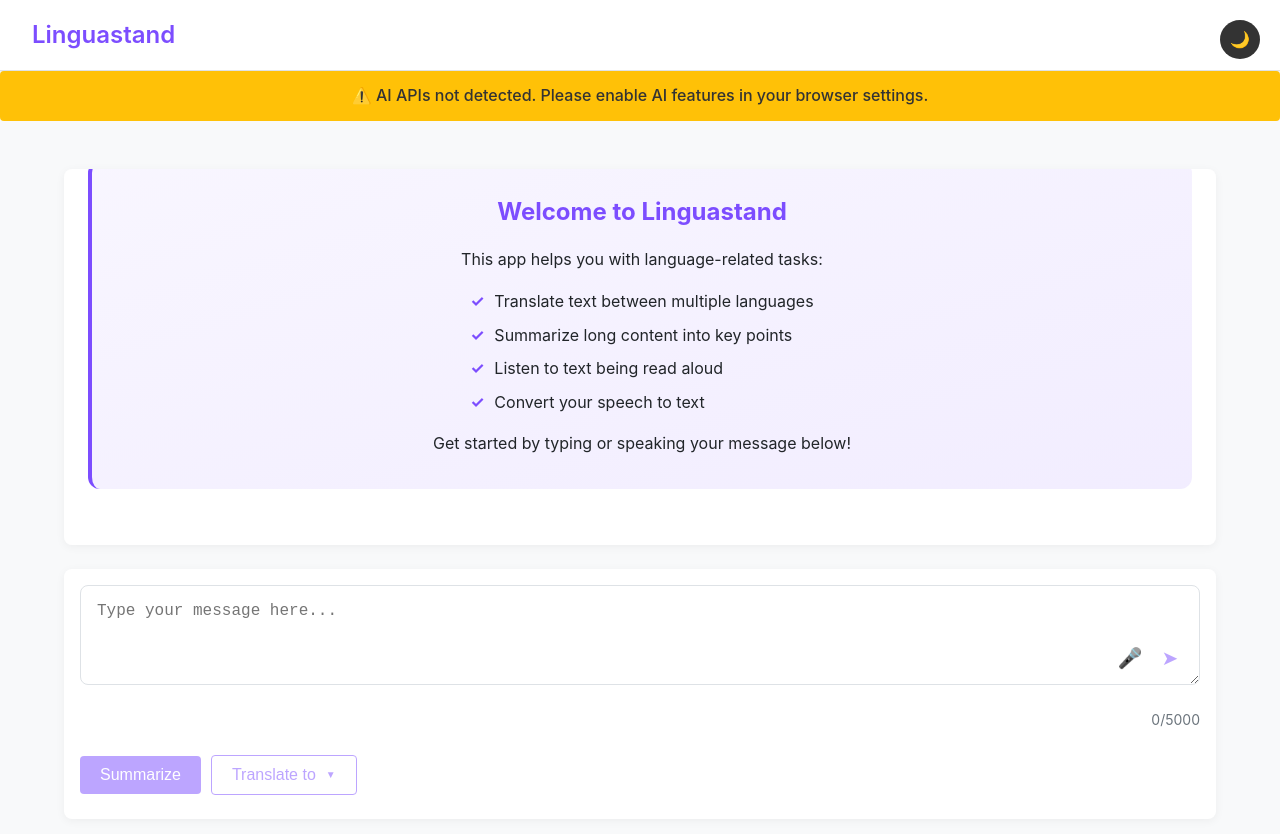
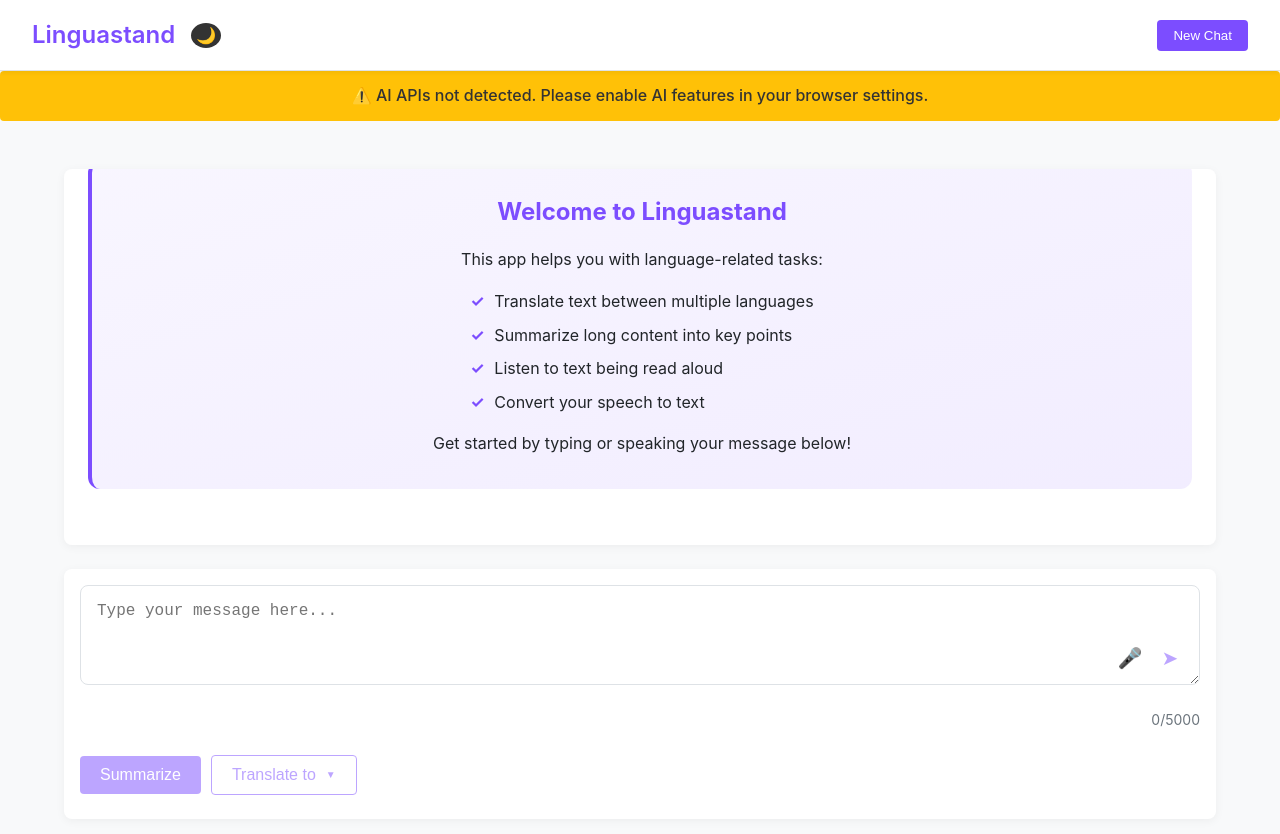
Before and after one commit to eniolatalabi/ai-text-processor-hng, a React (Create React App) app: page / in a window 1280 px wide. Shown: the top 834 px of the page. Built offline with nearby package versions, Linux system fonts and the light colour scheme.

Commit message:
new chat button added

```diff
--- a/src/App.css
+++ b/src/App.css
@@ -34,6 +34,7 @@ body {
   background-color: var(--background-light);
   color: var(--text-light);
   transition: background-color 0.3s, color 0.3s;
+
 }
 
 .app {
@@ -41,6 +42,7 @@ body {
   display: flex;
   flex-direction: column;
   transition: background-color 0.3s, color 0.3s;
+
 }
 
 .app.dark-mode {
@@ -48,15 +50,15 @@ body {
   color: var(--text-dark);
 }
 
-.app-header {
+/* .app-header {
   display: flex;
-  justify-content: space-between;
+  justify-content: space-evenly;
   align-items: center;
-  padding: 1rem 2rem;
+  padding: 1rem 1rem;
   border-bottom: 1px solid var(--border-light);
   background-color: white;
   box-shadow: 0 2px 4px var(--shadow-light);
-}
+} */
 
 .dark-mode .app-header {
   background-color: #1a1a1a;
@@ -64,10 +66,17 @@ body {
   box-shadow: 0 2px 4px var(--shadow-dark);
 }
 
-.app-title {
+.title {
   font-size: 1.5rem;
   font-weight: 600;
   color: var(--primary-color);
+}
+
+.app-title {
+  display: flex;
+  justify-content: center;
+  align-items: center;
+  gap: 1rem;
 }
 
 .chat-container {
@@ -489,3 +498,77 @@ body {
     gap: 1rem;
   }
 }
+
+
+.header-actions {
+  display: flex;
+  align-items: center;
+  gap: 1rem;
+}
+
+.new-chat-button {
+  background-color: var(--primary-color);
+  color: white;
+  border: none;
+  padding: 0.5rem 1rem;
+  border-radius: 4px;
+  cursor: pointer;
+  font-weight: 500;
+  transition: background-color 0.2s;
+}
+
+.new-chat-button:hover {
+  background-color: var(--primary-hover);
+}
+
+.dark-mode .new-chat-button {
+  background-color: var(--primary-color);
+}
+
+.app-header {
+  display: flex;
+  justify-content: space-between;
+  align-items: center;
+  padding: 1rem 2rem;
+  border-bottom: 1px solid var(--border-light);
+  background-color: white;
+  box-shadow: 0 2px 4px var(--shadow-light);
+  position: sticky;
+  top: 0;
+  z-index: 100;
+}
+
+/* Responsive header adjustments */
+@media (max-width: 768px) {
+  .app-header {
+    padding: 0.75rem 1rem;
+    flex-wrap: nowrap;
+  }
+
+  .app-title {
+    font-size: 1.3rem;
+  }
+
+  .header-actions {
+    margin-left: auto;
+  }
+
+  .new-chat-button {
+    padding: 0.4rem 0.75rem;
+    font-size: 0.9rem;
+  }
+}
+
+/* For very small screens */
+@media (max-width: 480px) {
+  .app-header {
+    flex-direction: column;
+    gap: 0.5rem;
+    padding: 0.75rem;
+  }
+
+  .header-actions {
+    width: 100%;
+    justify-content: space-between;
+  }
+}
--- a/src/App.js
+++ b/src/App.js
@@ -16,6 +16,7 @@ const App = () => {
   const [currentUtterance, setCurrentUtterance] = useState(null);
   const [detectedLanguage, setDetectedLanguage] = useState('');
   const [isListening, setIsListening] = useState(false);
+  const [isNewChat, setIsNewChat] = useState(true); // New state for tracking if it's a new chat
   const chatWindowRef = useRef(null);
   const maxInputChars = 5000;
 
@@ -94,11 +95,19 @@ const App = () => {
     setIsDarkMode(!isDarkMode);
   };
 
-  // Detect language using the native browser language detection API
+  // Handle new chat button click
+  const handleNewChat = () => {
+    setMessages([]);
+    setInputText('');
+    setError('');
+    setIsNewChat(false); // Mark as not a new chat (no welcome message)
+  };
+
+  // Improved language detection
   const detectLanguage = async (text) => {
-    if (!text || text.length < 10) return null;
+    if (!text || text.length < 10) return 'en'; // Default to English for very short text
 
-    // Try using the Translator API for detection
+    // Try using the Translator API for detection first
     if (supportedAPIs.includes('Translator') && window.ai.translator) {
       try {
         const detector = await window.ai.translator.create({
@@ -110,6 +119,7 @@ const App = () => {
         if (detector.detectLanguage) {
           const detected = await detector.detectLanguage(text);
           if (detected && detected.language) {
+            console.log('API detected language:', detected.language);
             return detected.language;
           }
         }
@@ -118,22 +128,49 @@ const App = () => {
       }
     }
 
-    // Basic heuristic detection as fallback
+    // More comprehensive heuristic detection using character frequencies and patterns
     const patterns = {
-      es: /[áéíóúüñ¿¡]/i,
-      fr: /[àâçéèêëîïôùûüÿœ]/i,
-      pt: /[ãõáéíóúâêôç]/i,
-      ru: /[а-яА-Я]/i,
-      tr: /[çğıöşü]/i,
+      // Russian (Cyrillic characters) - More specific
+      ru: /[а-яА-ЯёЁ]{3,}/,
+
+      // Spanish (Spanish-specific characters and common words) - More specific pattern
+      es: /(?:[áéíóúüñ¿¡]|(?:\b(?:el|la|los|las|un|una|y|o|que|en|por|para|con|su|sus|mi|tu|esto|esta|aquí|allí|hola|gracias|bueno|como)\b.*){4,})/i,
+
+      // French (French-specific characters and common words) - More specific
+      fr: /(?:[àâçéèêëîïôùûüÿœ]|(?:\b(?:le|la|les|un|une|et|ou|que|qui|dans|sur|pour|avec|je|tu|il|elle|nous|vous|ils|elles|mais|donc|car|si|très|bien|bon|voilà|bonjour|merci)\b.*){4,})/i,
+
+      // Portuguese (Portuguese-specific characters and common words) - More specific
+      pt: /(?:[ãõáéíóúâêôç]|(?:\b(?:o|a|os|as|um|uma|e|ou|que|em|por|para|com|seu|sua|seus|suas|meu|teu|isto|esta|aqui|lá|olá|obrigado|bom|como)\b.*){4,})/i,
+
+      // Turkish (Turkish-specific characters and common words) - More specific
+      tr: /(?:[çğıöşü]|(?:\b(?:bir|ve|ile|için|bu|şu|o|ne|nasıl|kim|nerede|merhaba|teşekkürler|iyi|güzel)\b.*){3,})/i,
     };
 
+    // Count matches for each language
+    const scores = {};
     for (const [lang, pattern] of Object.entries(patterns)) {
-      if (pattern.test(text)) {
-        return lang;
+      const matches = (text.match(pattern) || []).length;
+      scores[lang] = matches;
+    }
+
+    // Get language with highest score
+    let detectedLang = 'en'; // Default to English
+    let highestScore = 0;
+
+    for (const [lang, score] of Object.entries(scores)) {
+      if (score > highestScore) {
+        highestScore = score;
+        detectedLang = lang;
       }
     }
 
-    // Default to English if no pattern matches
+    // If we found matches for a non-English language, return it
+    if (highestScore > 0) {
+      console.log('Heuristic detected language:', detectedLang, 'with score:', highestScore);
+      return detectedLang;
+    }
+
+    // Default to English if no patterns matched strongly
     return 'en';
   };
 
@@ -237,6 +274,7 @@ const App = () => {
     setIsLoading(false);
   };
 
+  // Improved translation function
   const handleTranslate = async (targetLanguage) => {
     if (!messages.length) {
       setError('No text available to translate.');
@@ -254,13 +292,48 @@ const App = () => {
     setIsLoading(true);
     setError('');
 
+    // Special case for English as target language
+    if (targetLanguage === 'en') {
+      try {
+        const lastMessage = messages[messages.length - 1].text;
+        const translator = await window.ai.translator.create({
+          model: 'default',
+          sourceLanguage: 'auto', // Always use auto-detect for English target
+          targetLanguage: 'en'
+        });
+
+        const result = await translator.translate(lastMessage);
+
+        if (typeof result === 'string' && result.trim() !== '') {
+          setMessages((prevMessages) => [
+            ...prevMessages,
+            {
+              text: `Auto-detected → English: ${result}`,
+              type: 'system',
+              timestamp: formatTimestamp(),
+              language: 'en'
+            },
+          ]);
+        }
+      } catch (err) {
+        console.error('Translation to English failed:', err);
+        setError('Translation to English failed. Please try again.');
+      }
+      setIsLoading(false);
+      return;
+    }
+
+    // For non-English target languages
     try {
       console.log('Using Translator API...');
       const lastMessage = messages[messages.length - 1].text;
-      let detectedLang = '';
 
-      // Step 1: Explicitly detect the language first
+      // Get the source language - either from the message if it's already set,
+      // or by detecting it
+      let sourceLanguage = messages[messages.length - 1].language;
+      if (!sourceLanguage || sourceLanguage === 'auto') {
         try {
+          // Try to detect language explicitly
           const detector = await window.ai.translator.create({
             model: 'default',
             sourceLanguage: 'auto',
@@ -270,122 +343,92 @@ const App = () => {
           if (detector.detectLanguage) {
             const detected = await detector.detectLanguage(lastMessage);
             if (detected && detected.language) {
-            detectedLang = detected.language;
-            setDetectedLanguage(detectedLang);
-            console.log('Language detected:', detectedLang);
+              sourceLanguage = detected.language;
+              setDetectedLanguage(sourceLanguage);
+              console.log('Translation language detected:', sourceLanguage);
             }
           }
-      } catch (detectErr) {
-        console.warn('Detection error:', detectErr);
-        // Try our custom detection as fallback
-        detectedLang = await detectLanguage(lastMessage) || '';
+        } catch (e) {
+          console.warn('Detection error during translation:', e);
+          // Use our custom detection as fallback
+          sourceLanguage = await detectLanguage(lastMessage);
+        }
       }
 
-      // Step 2: Now translate with explicit source/target
+      // Don't translate if source and target languages are the same
+      if (sourceLanguage === targetLanguage) {
+        setError('Source and target languages are the same. Please select a different language.');
+        setIsLoading(false);
+        return;
+      }
+
+      console.log(`Translating from ${sourceLanguage} to ${targetLanguage}`);
+
+      // Create the translator with explicit source and target languages
       const translator = await window.ai.translator.create({
         model: 'default',
-        sourceLanguage: detectedLang || 'auto', // Use detected language or auto
+        sourceLanguage: sourceLanguage || 'auto',
         targetLanguage: targetLanguage
       });
 
-      console.log(`Translating from ${detectedLang || 'auto'} to ${targetLanguage}`);
       const result = await translator.translate(lastMessage);
-      console.log('Translation Result:', result);
-
-      // Try to extract detected language from result if not already set
-      if (!detectedLang && result && result.detectedLanguage) {
-        detectedLang = result.detectedLanguage;
-        setDetectedLanguage(detectedLang);
-      }
 
       if (typeof result === 'string' && result.trim() !== '') {
-        const detectedInfo = detectedLang ?
-          `${languageNames[detectedLang] || detectedLang} → ` : '';
+        const sourceName = languageNames[sourceLanguage] || sourceLanguage;
+        const targetName = languageNames[targetLanguage] || targetLanguage;
 
         setMessages((prevMessages) => [
           ...prevMessages,
           {
-            text: `${detectedInfo}${languageNames[targetLanguage]}: ${result}`,
+            text: `${sourceName} → ${targetName}: ${result}`,
             type: 'system',
             timestamp: formatTimestamp(),
             language: targetLanguage
           },
         ]);
-        setError(''); // Clear error if translation succeeds
       } else {
-        setError('Failed to translate text. Empty result received.');
-        console.warn('Translator API did not return a translation.');
+        throw new Error('Empty translation result');
       }
     } catch (err) {
       console.error('Translation Error:', err);
 
-      // Fallback approach if the first method fails
+      // Try a simplified approach for problematic language pairs
       try {
-        console.log('Attempting fallback translation approach...');
+        console.log('Attempting simplified translation...');
+        const lastMessage = messages[messages.length - 1].text;
 
-        // Attempt to detect content language through a different approach
-        let sourceLanguage = 'auto';
-        if (targetLanguage === 'en') {
-          // If target is English, try to detect non-English source
-          for (const lang of Object.keys(languageNames)) {
-            if (lang !== 'en' && lang !== 'auto') {
-              try {
-                const testTranslator = await window.ai.translator.create({
+        // Force explicit language pair configuration
+        const translator = await window.ai.translator.create({
           model: 'default',
-                  sourceLanguage: lang,
-                  targetLanguage: 'en'
+          // For Russian/French target, assume English source
+          sourceLanguage: (targetLanguage === 'ru' || targetLanguage === 'fr') ? 'en' : 'auto',
+          targetLanguage: targetLanguage
         });
 
-                const lastMessage = messages[messages.length - 1].text;
-                const testResult = await testTranslator.translate(lastMessage);
-
-                if (testResult && testResult.trim() !== lastMessage.trim()) {
-                  sourceLanguage = lang;
-                  setDetectedLanguage(lang);
-                  console.log(`Found likely source language: ${lang}`);
-                  break;
-                }
-              } catch (e) {
-                console.log(`Test for ${lang} failed:`, e);
-              }
-            }
-          }
-        } else {
-          // If target is not English, assume English source
-          sourceLanguage = 'en';
-          setDetectedLanguage('en');
-        }
-
-        console.log(`Fallback translation from ${sourceLanguage} to ${targetLanguage}`);
-        const fallbackOpts = {
-          model: 'default',
-          sourceLanguage: sourceLanguage,
-          targetLanguage: targetLanguage,
-        };
-
-        const translator = await window.ai.translator.create(fallbackOpts);
-        const lastMessage = messages[messages.length - 1].text;
         const result = await translator.translate(lastMessage);
 
         if (typeof result === 'string' && result.trim() !== '') {
+          const sourceLabel = (targetLanguage === 'ru' || targetLanguage === 'fr') ? 'English' : 'Auto-detected';
+          const targetName = languageNames[targetLanguage];
+
           setMessages((prevMessages) => [
             ...prevMessages,
             {
-              text: `${languageNames[sourceLanguage] || sourceLanguage} → ${languageNames[targetLanguage]}: ${result}`,
+              text: `${sourceLabel} → ${targetName}: ${result}`,
               type: 'system',
               timestamp: formatTimestamp(),
               language: targetLanguage
             },
           ]);
-          setError(''); // Clear error if fallback succeeds
         } else {
-          throw new Error('Empty translation result from fallback');
+          throw new Error('Empty translation result from simplified approach');
         }
       } catch (fallbackErr) {
-        console.error('Fallback translation also failed:', fallbackErr);
-        setError('Translation failed. Please try again with different text or language.');
+        console.error('All translation attempts failed:', fallbackErr);
+        setError('Translation failed. The language pair may not be supported or there might be an API limitation.');
       }
     }
+
     setIsLoading(false);
   };
 
@@ -492,8 +535,19 @@ const App = () => {
   return (
     <div className={`app ${isDarkMode ? 'dark-mode' : ''}`}>
       <header className="app-header">
-        <h1 className="app-title">Linguastand</h1>
+        <div className='app-title'>
+        <h1 className="title">Linguastand</h1>
         <DarkModeToggle isDarkMode={isDarkMode} toggleDarkMode={toggleDarkMode} />
+        </div>
+        <div className="header-actions">
+          <button
+            className="new-chat-button"
+            onClick={handleNewChat}
+            title="Start a new chat"
+          >
+            New Chat
+          </button>
+        </div>
       </header>
 
       {/* API Status Banner */}
@@ -505,7 +559,7 @@ const App = () => {
 
       <div className="chat-container">
         <div className="chat-window" ref={chatWindowRef}>
-          {messages.length === 0 && (
+          {messages.length === 0 && isNewChat && (
             <div className="welcome-message">
               <h2>Welcome to Linguastand</h2>
               <p>This app helps you with language-related tasks:</p>
--- a/src/components/DarkModeToggle/DarkModeToggle.css
+++ b/src/components/DarkModeToggle/DarkModeToggle.css
@@ -1,8 +1,5 @@
 .dark-mode-toggle {
-  position: fixed;
-  top: 20px;
-  right: 20px;
-  padding: 10px;
+  padding: 3px 5px;
   background: #333;
   color: white;
   border: none;
```
Lines whose indentation alone changed are shown as unchanged.
